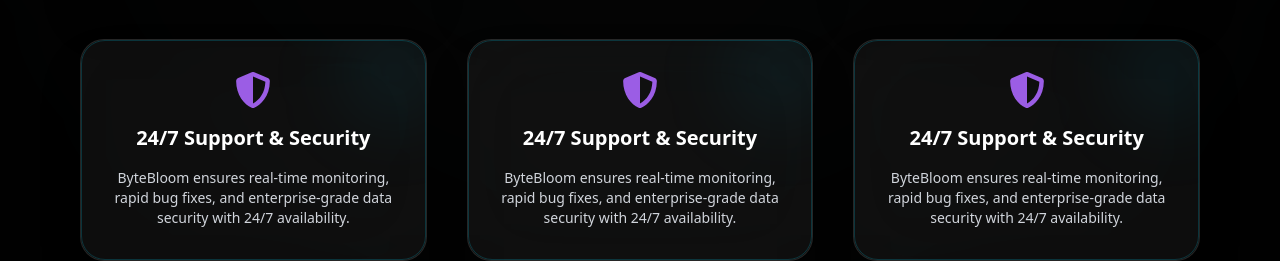
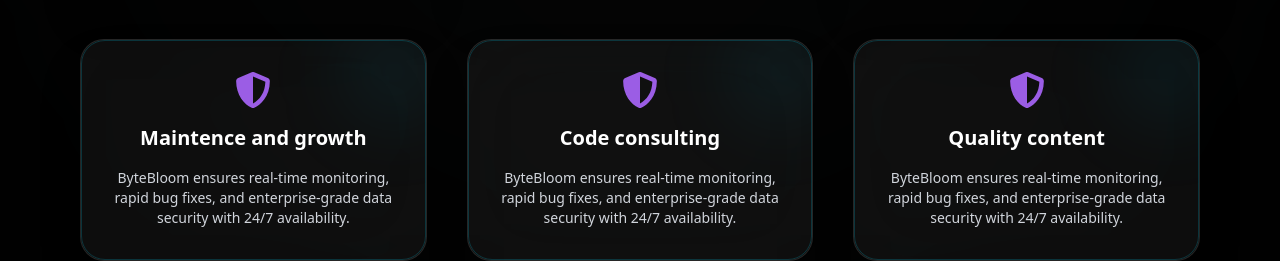
Before and after one commit to akshatChaudhary239/bytebloom3, a Next.js app: page / in a window 1280 px wide. Shown: the part 2440-2701 px from the top of the page. Built offline with nearby package versions, Linux system fonts and the light colour scheme.

Commit message:
"updated"

```diff
--- a/src/components/About.tsx
+++ b/src/components/About.tsx
@@ -72,21 +72,21 @@
   },
   {
     icon: <FaShieldAlt className="text-4xl text-[#9b5de5]" />,
-    title: "24/7 Support & Security",
+    title: "Maintence and growth",
     description:
       "ByteBloom ensures real-time monitoring, rapid bug fixes, and enterprise-grade data security with 24/7 availability.",
     glow: "hover:shadow-[0_0_35px_#9b5de5]",
   },
   {
     icon: <FaShieldAlt className="text-4xl text-[#9b5de5]" />,
-    title: "24/7 Support & Security",
+    title: "Code consulting",
     description:
       "ByteBloom ensures real-time monitoring, rapid bug fixes, and enterprise-grade data security with 24/7 availability.",
     glow: "hover:shadow-[0_0_35px_#9b5de5]",
   },
   {
     icon: <FaShieldAlt className="text-4xl text-[#9b5de5]" />,
-    title: "24/7 Support & Security",
+    title: "Quality content",
     description:
       "ByteBloom ensures real-time monitoring, rapid bug fixes, and enterprise-grade data security with 24/7 availability.",
     glow: "hover:shadow-[0_0_35px_#9b5de5]",
--- a/src/components/Apple.tsx
+++ b/src/components/Apple.tsx
@@ -17,7 +17,7 @@
     description:
       "A high-performance SaaS platform built with Next.js, Tailwind CSS, and MongoDB. Handles authentication, billing, and dashboard UI.",
     image: "https://codewithmosh.com/_next/image?url=https%3A%2F%2Fcdn.filestackcontent.com%2F8MbtJ4hTAaOk3KPcptqZ&w=3840&q=75",
-    link: "https://codewithmosh.com/_next/image?url=https%3A%2F%2Fcdn.filestackcontent.com%2F8MbtJ4hTAaOk3KPcptqZ&w=3840&q=75",
+    link: "bookshala-2.vercel.app",
   },
   {
     title: "AI-Powered Blog",
```
